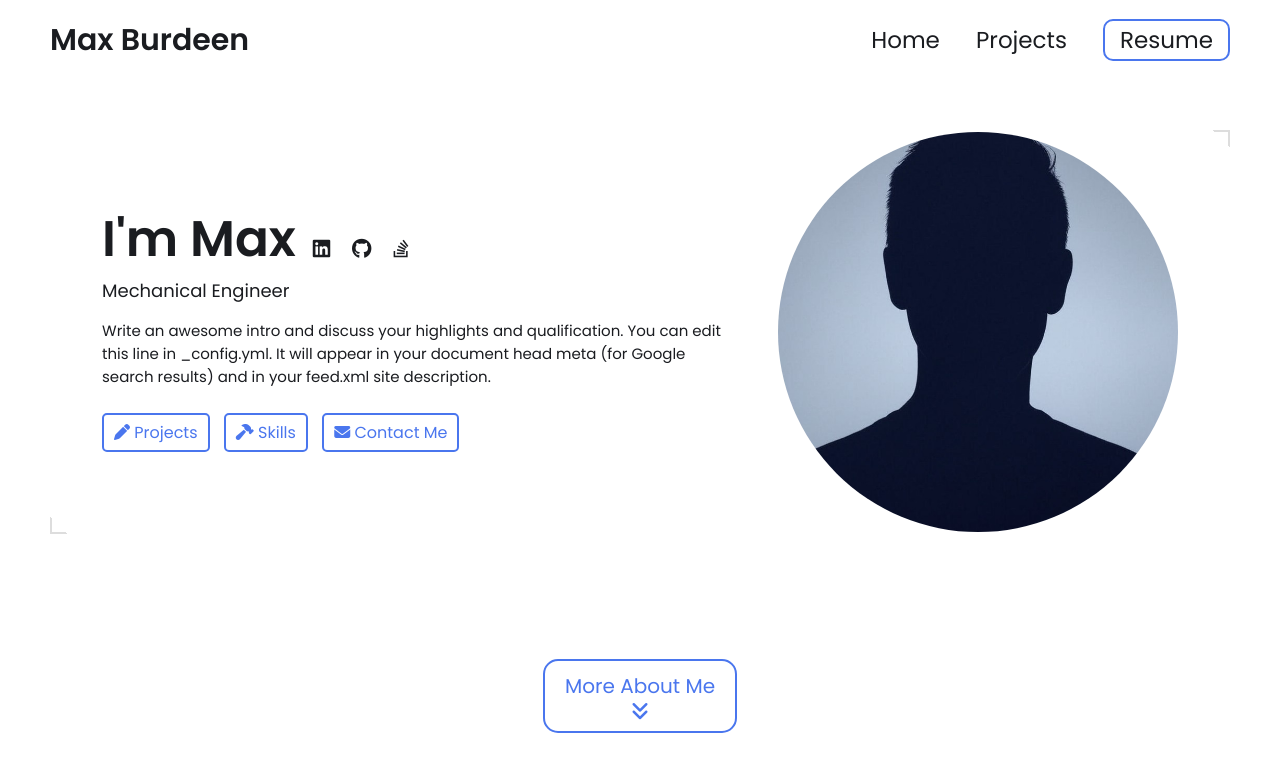
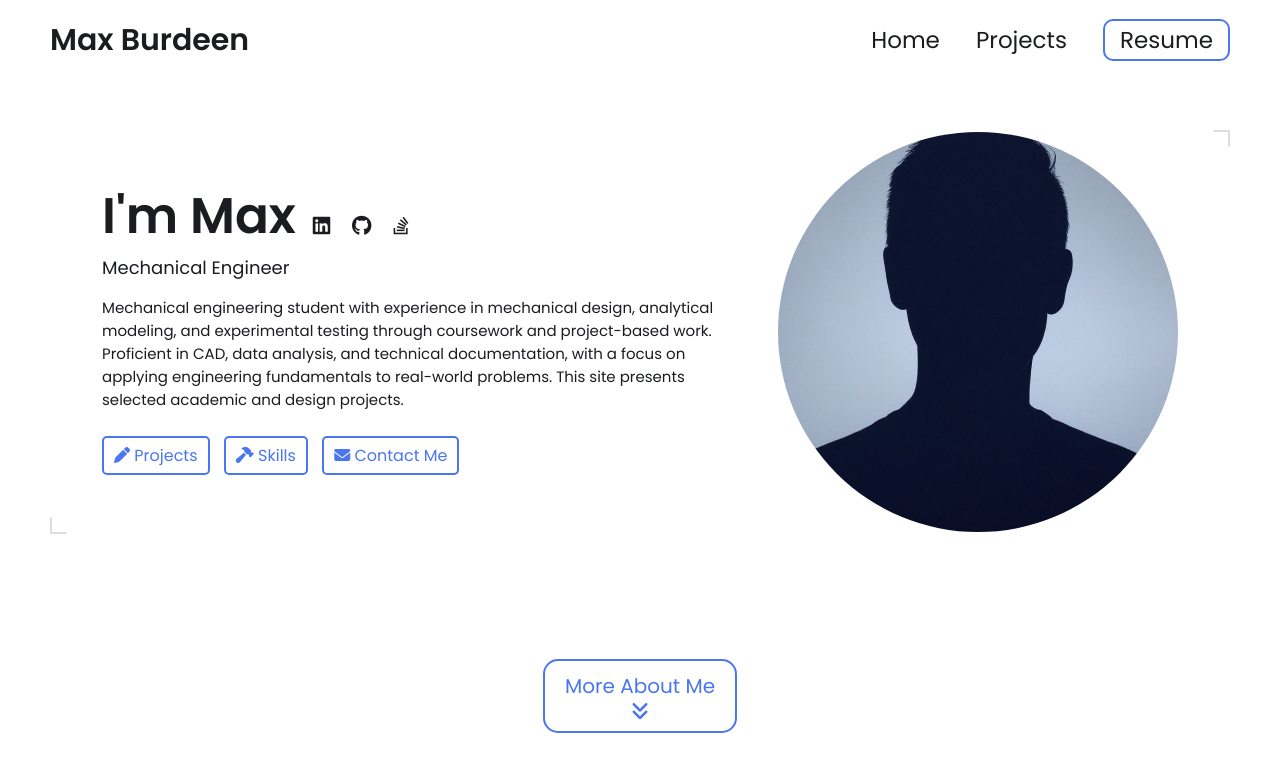
Before and after one commit to maxburdeen/maxburdeen.github.io, a Jekyll site: the page built from index.html, in a window 1280 px wide and 900 px high. Shown: the top 772 px of the window. Built offline with Jekyll 4.4.1, drawn with Linux system fonts in a browser that asks for light colours.

Commit message:
Update _config.yml

```diff
--- a/_config.yml
+++ b/_config.yml
@@ -15,9 +15,11 @@ title: Max Burdeen's Portfolio # This is what shows up in the tab of the browser
 name: Max Burdeen
 headline: Mechanical Engineer
 description: >- # dont remove this line. this will ignore all new lines until the next section
-  Write an awesome intro and discuss your highlights and qualification. You can edit this
-  line in _config.yml. It will appear in your document head meta (for
-  Google search results) and in your feed.xml site description.
+  Mechanical engineering student with experience in mechanical design,
+  analytical modeling, and experimental testing through coursework and
+  project-based work. Proficient in CAD, data analysis, and technical
+  documentation, with a focus on applying engineering fundamentals to
+  real-world problems. This site presents selected academic and design projects.
 
 # Place your profile image in /assets/images/profile-image/folder and edit the file name
 profile_image: ./assets/images/profile-image/avatar.jpeg
```
